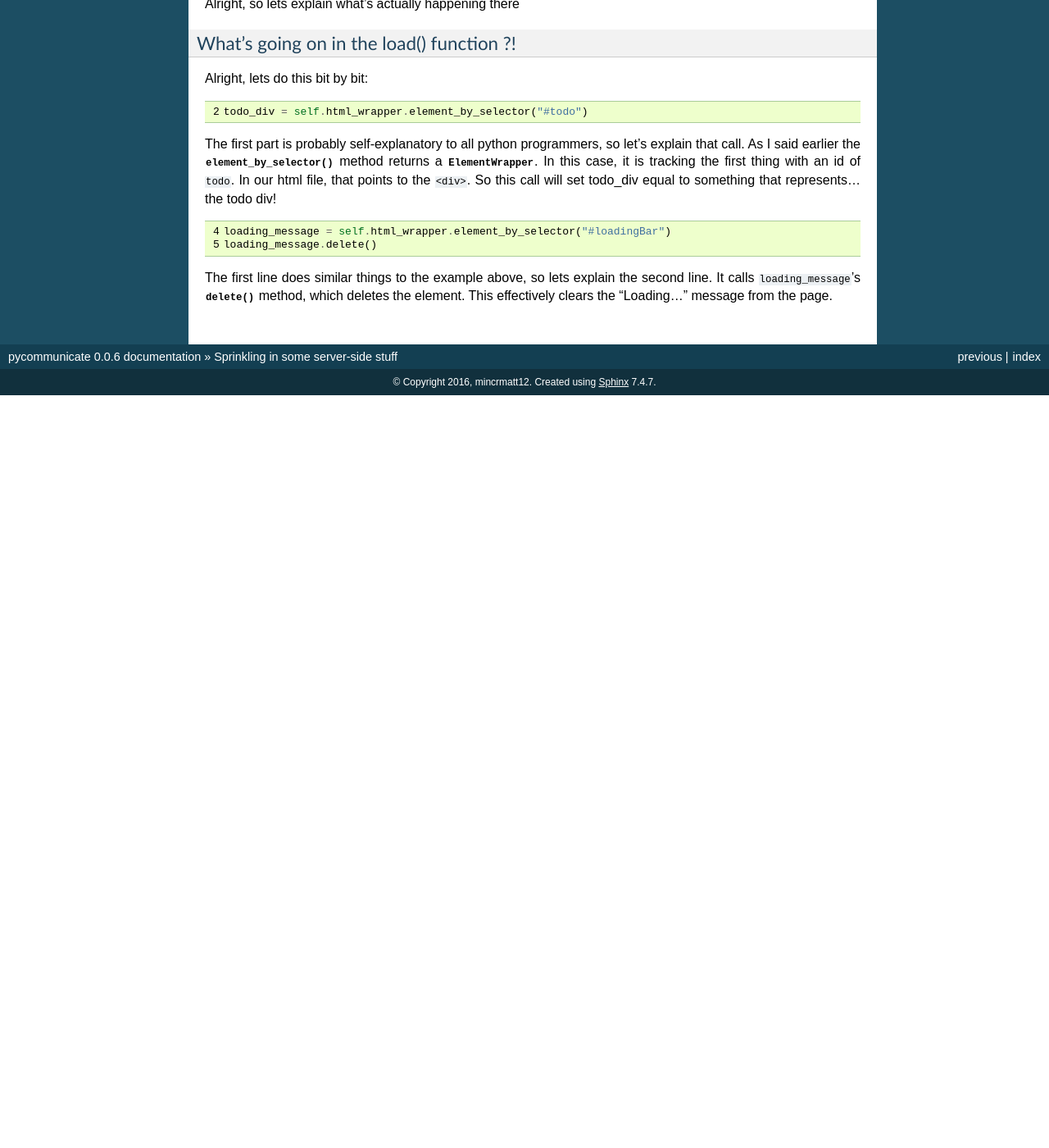
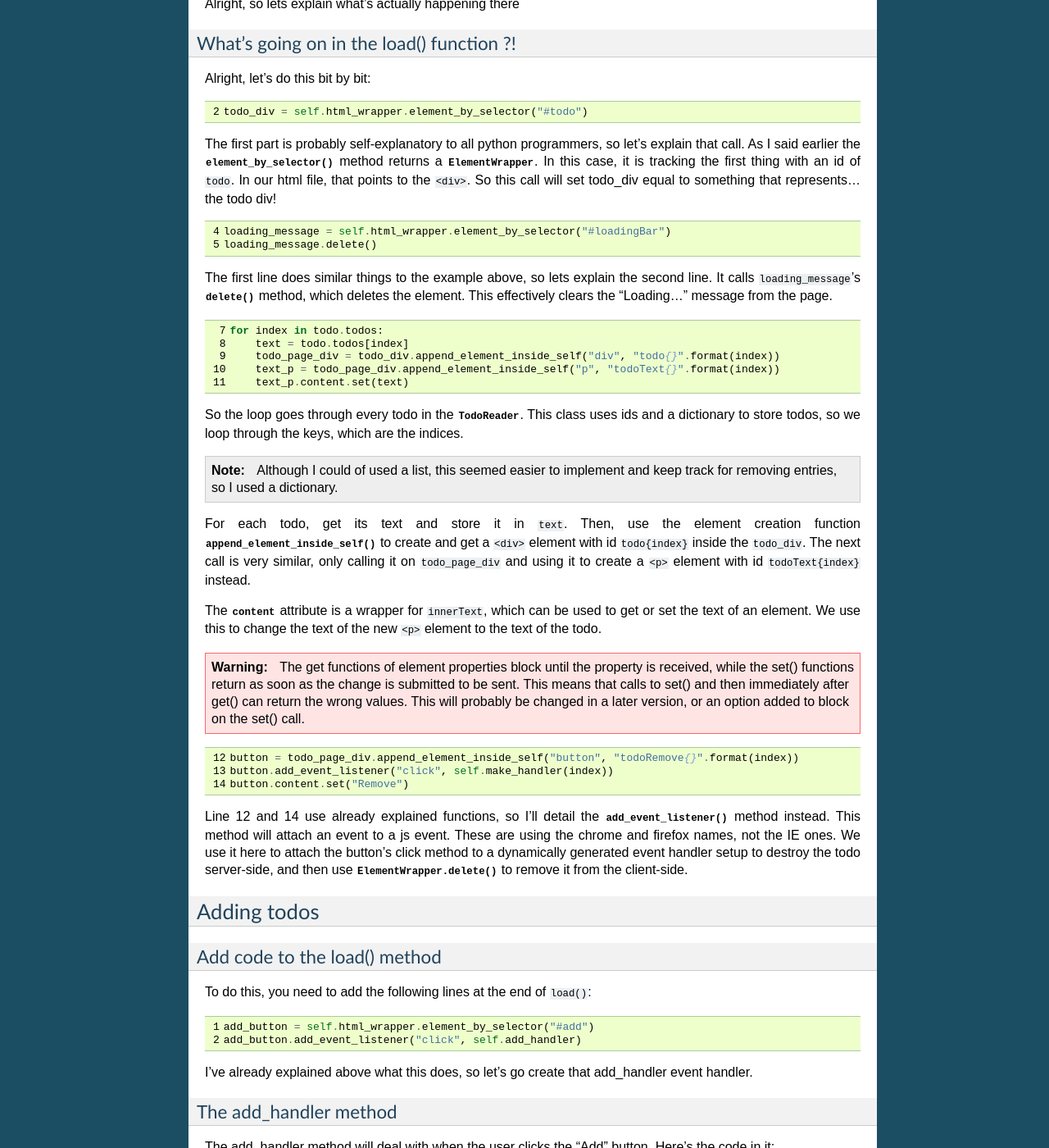
Before and after one commit to mincrmatt12/pycommunicate, a Sphinx documentation site: the page built from docs/tutorial/sprinkling.rst, in a window 1280 px wide and 1400 px high, scrolled down 2003 px. Shown: the whole window at 82% size. Built offline with Sphinx 7.4.7, drawn with Linux system fonts in a browser that asks for light colours; before the commit the page ends 2485 px from its top, so only the background shows below that; some of the changed text lies outside the part shown.

Commit message:
finish tutorial?

```diff
--- a/docs/tutorial/sprinkling.rst
+++ b/docs/tutorial/sprinkling.rst
@@ -22,8 +22,8 @@ After that, but before the view code, add this to properly initialize it:
 
 Alright, so now we have a variable called ``todo`` that manages... todos!
 
-Showing the current todos
--------------------------
+Showing the current todos and removing them
+-------------------------------------------
 
 At the heart of server-side DOM manipulation in pycommunicate is :py:class:`HTMLWrapper`.
 For all of the methods it supports, go look at it, but the one we will be using is :py:meth:`element_by_selector`. This method
@@ -41,19 +41,19 @@ Let's create this method and add some code to it after the ``render()`` method:
    :linenos:
 
    def load(self):
-        todo_div = self.html_wrapper.element_by_selector("#todo")
+       todo_div = self.html_wrapper.element_by_selector("#todo")
 
-        loading_message = self.html_wrapper.element_by_selector("#loadingBar")
-        loading_message.delete()
+       loading_message = self.html_wrapper.element_by_selector("#loadingBar")
+       loading_message.delete()
 
-        for index in todo.todos:
-            text = todo.todos[index]
-            todo_page_div = todo_div.append_element_inside_self("div", "todo{}".format(index))
-            text_p = todo_page_div.append_element_inside_self("p", "todoText{}".format(index))
-            text_p.content.set(text)
-            button = todo_page_div.append_element_inside_self("button", "todoRemove{}".format(index))
-            button.add_event_listener("click", self.make_handler(index))
-            button.content.set("Remove")
+       for index in todo.todos:
+           text = todo.todos[index]
+           todo_page_div = todo_div.append_element_inside_self("div", "todo{}".format(index))
+           text_p = todo_page_div.append_element_inside_self("p", "todoText{}".format(index))
+           text_p.content.set(text)
+           button = todo_page_div.append_element_inside_self("button", "todoRemove{}".format(index))
+           button.add_event_listener("click", self.make_handler(index))
+           button.content.set("Remove")
 
 After doing this, if you are using an IDE, it will complain about self.make_handler not existing, so make that too:
 
@@ -73,7 +73,7 @@ Alright, so lets explain what's actually happening there
 What's going on in the load() function ?!
 ~~~~~~~~~~~~~~~~~~~~~~~~~~~~~~~~~~~~~~~~~
 
-Alright, lets do this bit by bit:
+Alright, let's do this bit by bit:
 
 .. code-block:: python
    :linenos:
@@ -95,3 +95,113 @@ the todo div!
 
 The first line does similar things to the example above, so lets explain the second line. It calls ``loading_message``'s :py:meth:`delete` method,
 which deletes the element. This effectively clears the "Loading..." message from the page.
+
+.. code-block:: python
+   :linenos:
+   :lineno-start: 7
+
+   for index in todo.todos:
+       text = todo.todos[index]
+       todo_page_div = todo_div.append_element_inside_self("div", "todo{}".format(index))
+       text_p = todo_page_div.append_element_inside_self("p", "todoText{}".format(index))
+       text_p.content.set(text)
+
+So the loop goes through every todo in the :py:class:`TodoReader`. This class uses ids and a dictionary to store todos,
+so we loop through the keys, which are the indices.
+
+.. note::
+   Although I could of used a list, this seemed easier to implement and keep track for removing entries, so I used a dictionary.
+
+For each todo, get its text and store it in ``text``. Then, use the element creation function :py:meth:`append_element_inside_self`
+to create and get a ``<div>`` element with id ``todo{index}`` inside the ``todo_div``. The next call is very similar, only
+calling it on ``todo_page_div`` and using it to create a ``<p>`` element with id ``todoText{index}`` instead.
+
+The :py:attr:`content` attribute is a wrapper for ``innerText``, which can be used to get or set the text of an element.
+We use this to change the text of the new ``<p>`` element to the text of the todo.
+
+.. warning::
+   The get functions of element properties block until the property is received, while the set() functions return as soon as the
+   change is submitted to be sent. This means that calls to set() and then immediately after get() can return the wrong values.
+   This will probably be changed in a later version, or an option added to block on the set() call.
+
+.. code-block:: python
+   :linenos:
+   :lineno-start: 12
+
+   button = todo_page_div.append_element_inside_self("button", "todoRemove{}".format(index))
+   button.add_event_listener("click", self.make_handler(index))
+   button.content.set("Remove")
+
+Line 12 and 14 use already explained functions, so I'll detail the :py:meth:`add_event_listener` method instead. This method
+will attach an event to a js event. These are using the chrome and firefox names, not the IE ones. We use it here to attach
+the button's click method to a dynamically generated event handler setup to destroy the todo server-side, and then use :py:meth:`ElementWrapper.delete`
+to remove it from the client-side.
+
+Adding todos
+------------
+
+Add code to the load() method
+~~~~~~~~~~~~~~~~~~~~~~~~~~~~~
+
+To do this, you need to add the following lines at the end of ``load()``:
+
+.. code-block:: python
+   :linenos:
+
+   add_button = self.html_wrapper.element_by_selector("#add")
+   add_button.add_event_listener("click", self.add_handler)
+
+I've already explained above what this does, so let's go create that add_handler event handler.
+
+The add_handler method
+~~~~~~~~~~~~~~~~~~~~~~
+
+The add_handler method will deal with when the user clicks the "Add" button.
+Here's the code in it:
+
+.. code-block:: python
+   :linenos:
+
+   text = "- " + self.html_wrapper.element_by_selector("#next").get_property("value")
+   todo.add(text)
+   self.html_wrapper.element_by_selector("#next").set_property("value", "")
+   index = todo.wait_on(text)
+   todo_div = self.html_wrapper.element_by_selector("#todo")
+   todo_page_div = todo_div.append_element_inside_self("div", "todo{}".format(index))
+   text_p = todo_page_div.append_element_inside_self("p", "todoText{}".format(index))
+   text_p.content.set(text)
+   button = todo_page_div.append_element_inside_self("button", "todoRemove{}".format(index))
+   button.add_event_listener("click", self.make_handler(index))
+   button.content.set("Remove")
+
+Lines 5-11 are simply copied from the ``load()`` function, so look there for info on what these do.
+
+Again, I'll go line by line.
+
+.. code-block::
+   :linenos:
+
+   text = "- " + self.html_wrapper.element_by_selector("#next").get_property("value")
+
+This will set text to "- " plus whatever is in the input field. The :py:meth:`get_property` method will return whatever
+the JS element defined by the :py:class:`ElementWrapper` has for that name. The ``value`` property contains the content
+of the input field.
+
+Line 3 simply empties it using :py:meth:`set_property`.
+
+Lines 2 and 4 use the :py:class:`TodoReader` to add and retrieve the index for the new entry, and the rest is just as above.
+
+Putting it all together
+-----------------------
+
+
+Your main.py file should now look like this:
+
+.. literalinclude:: /examples/tutorial/tutorial.py
+   :language: python
+   :linenos:
+
+If it looks like that (give or take some whitespace or comments) then you're good to go! Simply run it and connect to it
+with the link in the console and watch your creation work!!
+
+This concludes the tutorial.
```
